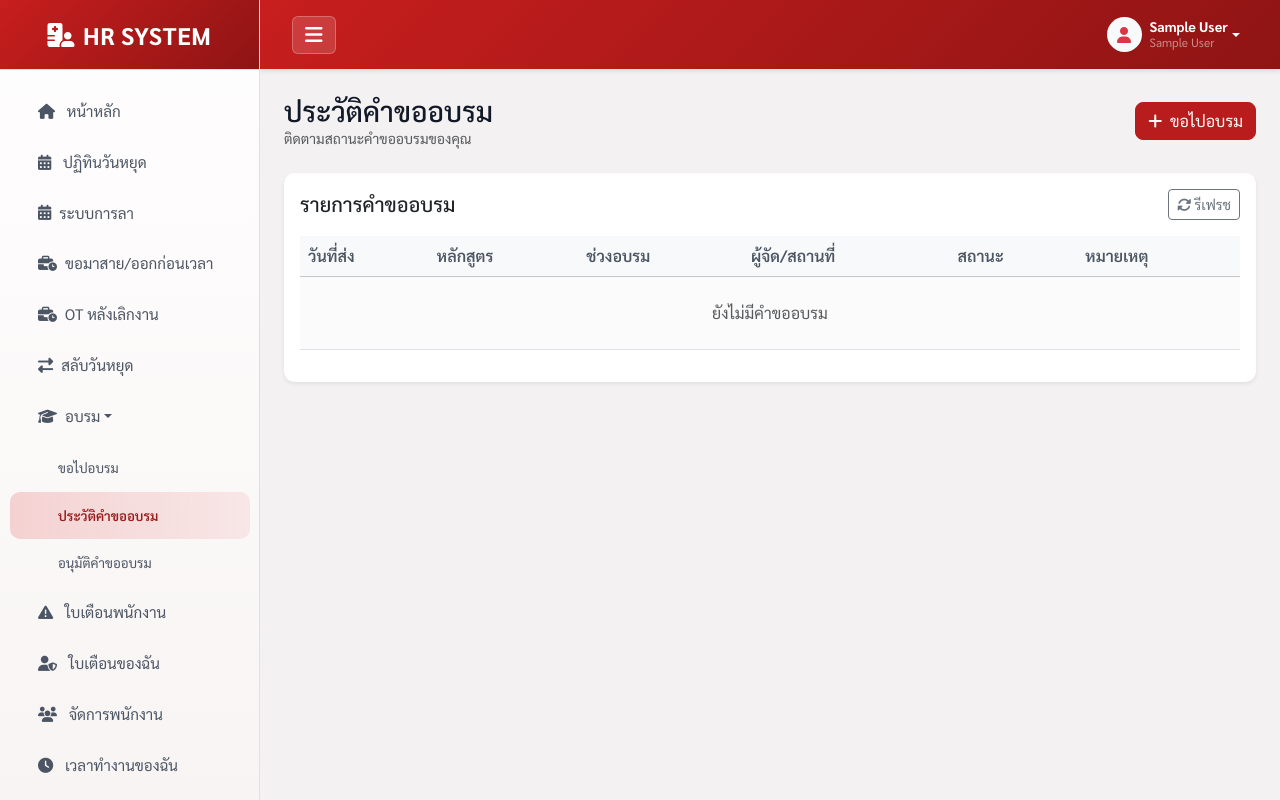
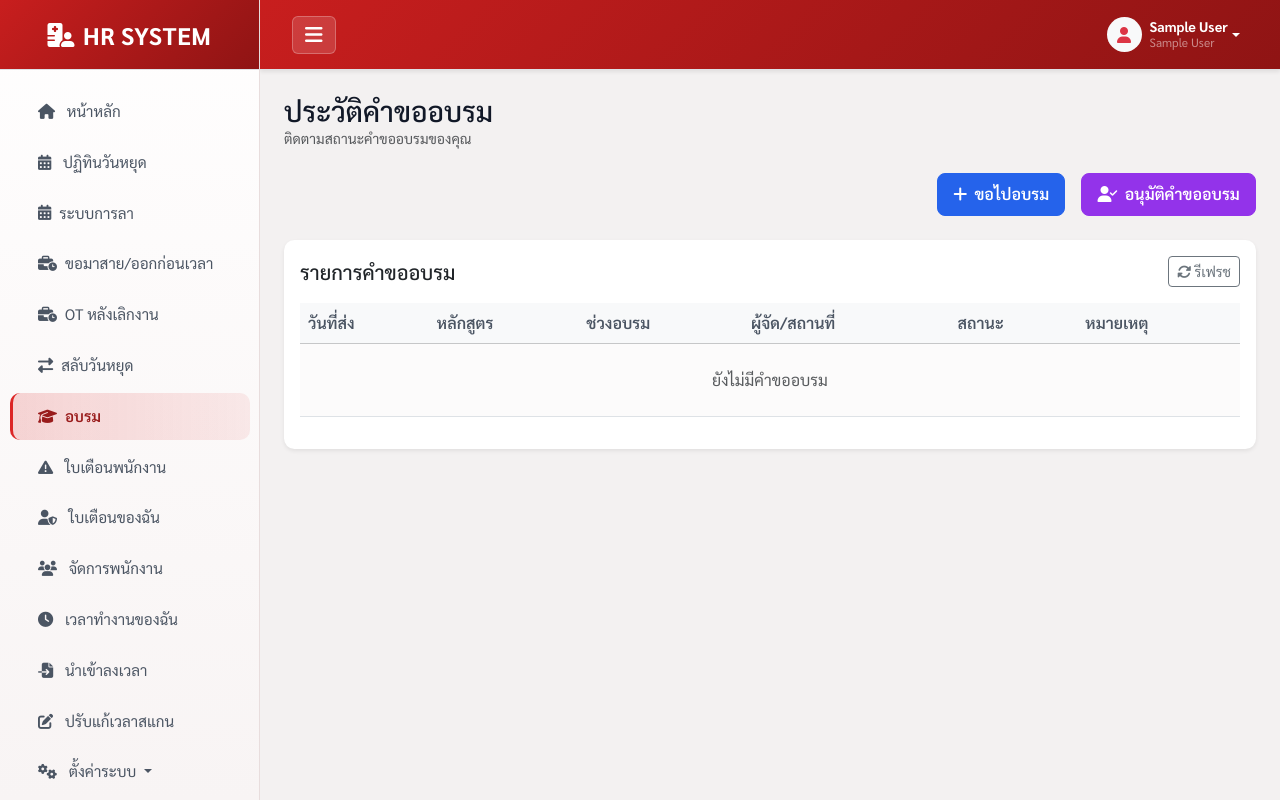
Before and after one commit to nontakhan/hr_system, a PHP site: page /hr_system/training_history.php in a window 1280 px wide. Run offline with PHP 8.4, Linux system fonts and the light colour scheme; the visitor is signed in with stand-in values (Sample User, id 1); data that the repository does not hold is empty; some libraries are stand-ins or nearby versions.

Commit message:
feat: simplify training menu

```diff
--- a/assets/style.css
+++ b/assets/style.css
@@ -935,6 +935,70 @@ body {
     color: #111827;
 }
 
+.training-dashboard-actions {
+    display: flex;
+    align-items: center;
+    justify-content: flex-end;
+    gap: 1rem;
+    flex-wrap: wrap;
+}
+
+.training-dashboard-actions-main,
+.training-dashboard-actions-admin {
+    display: flex;
+    align-items: center;
+    gap: 0.65rem;
+    flex-wrap: wrap;
+}
+
+.training-dashboard-actions-admin {
+    justify-content: flex-end;
+}
+
+.training-menu-button {
+    display: inline-flex;
+    align-items: center;
+    justify-content: center;
+    gap: 0.45rem;
+    min-height: 42px;
+    padding: 0.55rem 0.95rem;
+    border-radius: 8px;
+    font-weight: 600;
+    white-space: nowrap;
+}
+
+.training-menu-button-request {
+    background: #2563eb;
+    border-color: #2563eb;
+    color: #ffffff;
+}
+
+.training-menu-button-request:hover,
+.training-menu-button-request:focus-visible {
+    background: #1d4ed8;
+    border-color: #1d4ed8;
+    color: #ffffff;
+}
+
+.training-menu-button-approval {
+    background: #9333ea;
+    border-color: #9333ea;
+    color: #ffffff;
+}
+
+.training-menu-button-approval:hover,
+.training-menu-button-approval:focus-visible {
+    background: #7e22ce;
+    border-color: #7e22ce;
+    color: #ffffff;
+}
+
+.training-menu-button-approval .badge {
+    margin-left: 0.25rem !important;
+    background-color: #f59e0b !important;
+    color: #111827;
+}
+
 .time-request-type-group {
     gap: 0.65rem;
 }
--- a/includes/header.php
+++ b/includes/header.php
@@ -107,25 +107,11 @@ if (!empty($_SESSION['user_id']) && in_array($_SESSION['role'] ?? '', ['manager'
                 <i class="fas fa-right-left me-2"></i> สลับวันหยุด
             </a>
 
-            <!-- Training Request System (Dropdown) -->
-            <a href="#trainingSubmenu" data-bs-toggle="collapse" aria-expanded="false" class="list-group-item list-group-item-action bg-transparent dropdown-toggle d-flex align-items-center">
+            <!-- Training Request System -->
+            <a href="training_history.php" class="list-group-item list-group-item-action bg-transparent d-flex align-items-center <?php echo (isActive('training_request.php') || isActive('training_history.php') || isActive('training_approvals.php')) ? 'active' : ''; ?>">
                 <?php echo renderSidebarApprovalBadge($approvalBadgeCounts['training']); ?>
                 <i class="fas fa-graduation-cap me-2"></i> อบรม
             </a>
-            <div class="collapse sidebar-submenu <?php echo (isActive('training_request.php') || isActive('training_history.php') || isActive('training_approvals.php')) ? 'show' : ''; ?>" id="trainingSubmenu" data-bs-parent="#sidebarMenu">
-                <a href="training_request.php" class="list-group-item list-group-item-action bg-transparent border-0 ps-5 <?php echo isActive('training_request.php'); ?>">
-                    <small>ขอไปอบรม</small>
-                </a>
-                <a href="training_history.php" class="list-group-item list-group-item-action bg-transparent border-0 ps-5 <?php echo isActive('training_history.php'); ?>">
-                    <small>ประวัติคำขออบรม</small>
-                </a>
-                <?php if (in_array($_SESSION['role'], ['manager', 'admin', 'hr'])) : ?>
-                <a href="training_approvals.php" class="list-group-item list-group-item-action bg-transparent border-0 ps-5 d-flex align-items-center <?php echo isActive('training_approvals.php'); ?>">
-                    <?php echo renderSidebarApprovalBadge($approvalBadgeCounts['training']); ?>
-                    <small>อนุมัติคำขออบรม</small>
-                </a>
-                <?php endif; ?>
-            </div>
 
             <!-- Employee Warning Records -->
             <?php if (in_array($_SESSION['role'], ['admin', 'hr'], true)) : ?>
--- a/training_history.php
+++ b/training_history.php
@@ -10,9 +10,24 @@ require_once 'includes/header.php';
         <h1 class="h3 mb-0 text-gray-800">ประวัติคำขออบรม</h1>
         <p class="text-muted small mb-0">ติดตามสถานะคำขออบรมของคุณ</p>
     </div>
-    <a href="training_request.php" class="btn btn-primary">
-        <i class="fas fa-plus me-1"></i> ขอไปอบรม
-    </a>
+</div>
+
+<div class="training-dashboard-actions mb-4">
+    <div class="training-dashboard-actions-main">
+        <a href="training_request.php" class="btn training-menu-button training-menu-button-request">
+            <i class="fas fa-plus"></i>
+            <span>ขอไปอบรม</span>
+        </a>
+    </div>
+    <?php if (in_array($_SESSION['role'] ?? '', ['manager', 'admin', 'hr'], true)) : ?>
+    <div class="training-dashboard-actions-admin">
+        <a href="training_approvals.php" class="btn training-menu-button training-menu-button-approval">
+            <i class="fas fa-user-check"></i>
+            <span>อนุมัติคำขออบรม</span>
+            <?php echo renderSidebarApprovalBadge($approvalBadgeCounts['training']); ?>
+        </a>
+    </div>
+    <?php endif; ?>
 </div>
 
 <div class="card shadow-sm border-0">
@@ -24,7 +39,7 @@ require_once 'includes/header.php';
             </button>
         </div>
         <div class="table-responsive">
-            <table class="table table-hover align-middle">
+            <table class="table table-hover align-middle" id="trainingRequestHistoryTable">
                 <thead class="table-light">
                     <tr>
                         <th>วันที่ส่ง</th>
--- a/training_request.php
+++ b/training_request.php
@@ -10,9 +10,6 @@ require_once 'includes/header.php';
         <h1 class="h3 mb-0 text-gray-800">ขอไปอบรม</h1>
         <p class="text-muted small mb-0">ส่งคำขอเข้าร่วมอบรมเพื่อให้หัวหน้าและ HR พิจารณา</p>
     </div>
-    <a href="training_history.php" class="btn btn-outline-primary">
-        <i class="fas fa-clock-rotate-left me-1"></i> ดูประวัติคำขอ
-    </a>
 </div>
 
 <div class="card shadow-sm border-0">
```
Also changed, not shown: assets/js/training_request.js (+35 -0 lines), tests/training_request_contract_test.js (+23 -4 lines), training_approvals.php (+5 -2 lines).
